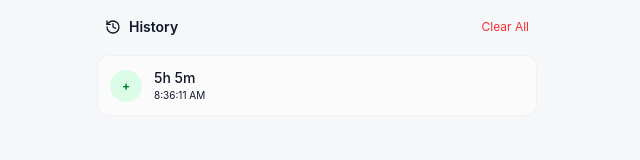
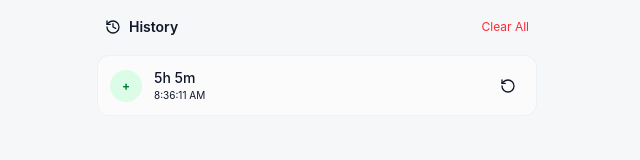
Before and after one commit to xxlemon-io/HourCalculator, a React (Vite) app: page / in a window 1280 px wide. Both pictures are taken after typing "5", "5" into the empty fields and a click on the button "Add". Shown: the part 607-767 px from the top of the page, without its empty margins (319-959 px from the left). Built offline with nearby package versions, Linux system fonts and the light colour scheme.

Commit message:
feat: add HistoryList component to display time calculation history with clear and undo actions.

```diff
--- a/src/components/HistoryList.tsx
+++ b/src/components/HistoryList.tsx
@@ -58,7 +58,7 @@ export const HistoryList = ({ history, onClear, onUndo }: HistoryListProps) => {
                             </div>
                             <button
                                 onClick={() => onUndo(item.id)}
-                                className="p-2 text-muted-foreground hover:text-primary hover:bg-background rounded-full transition-all opacity-0 group-hover:opacity-100 focus:opacity-100"
+                                className="p-2 text-muted-foreground hover:text-primary hover:bg-background rounded-full transition-all"
                                 title="Undo"
                             >
                                 <RotateCcw className="w-4 h-4" />
```
